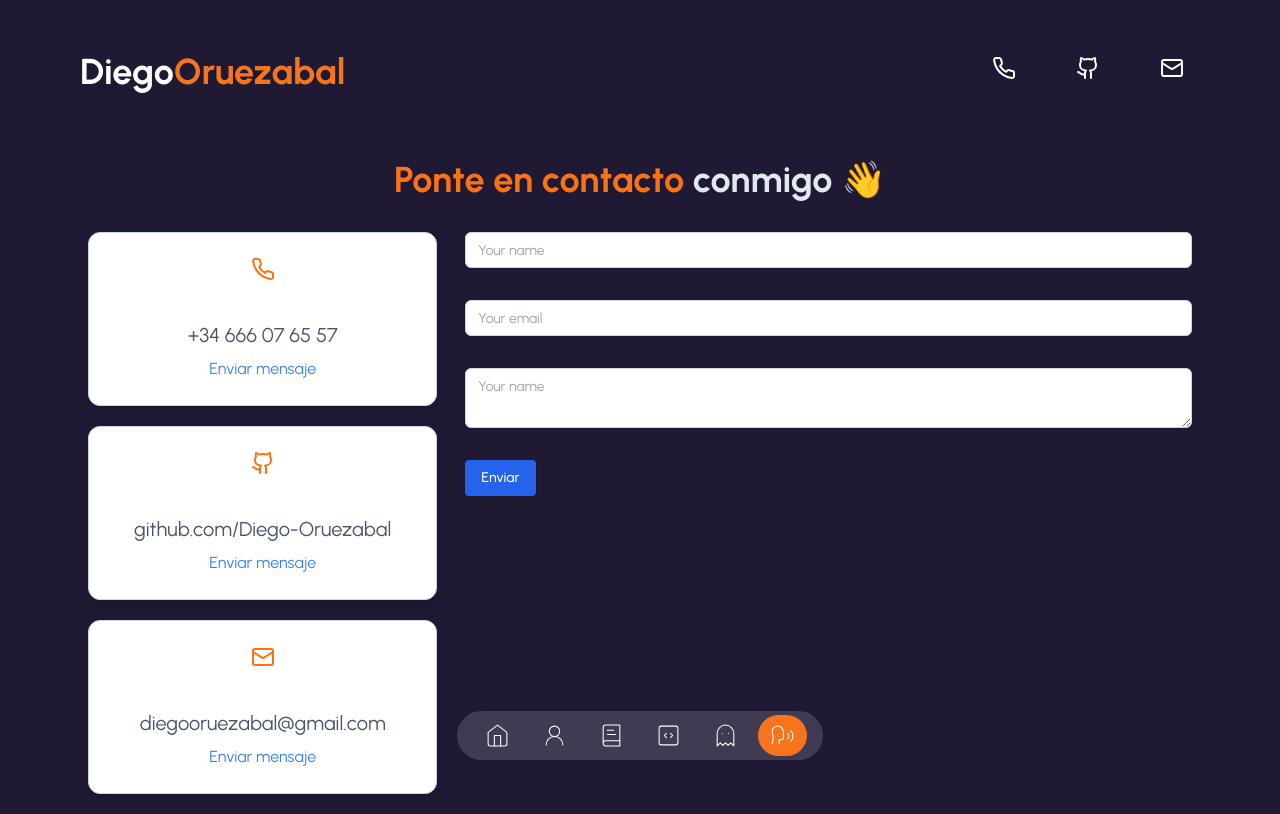
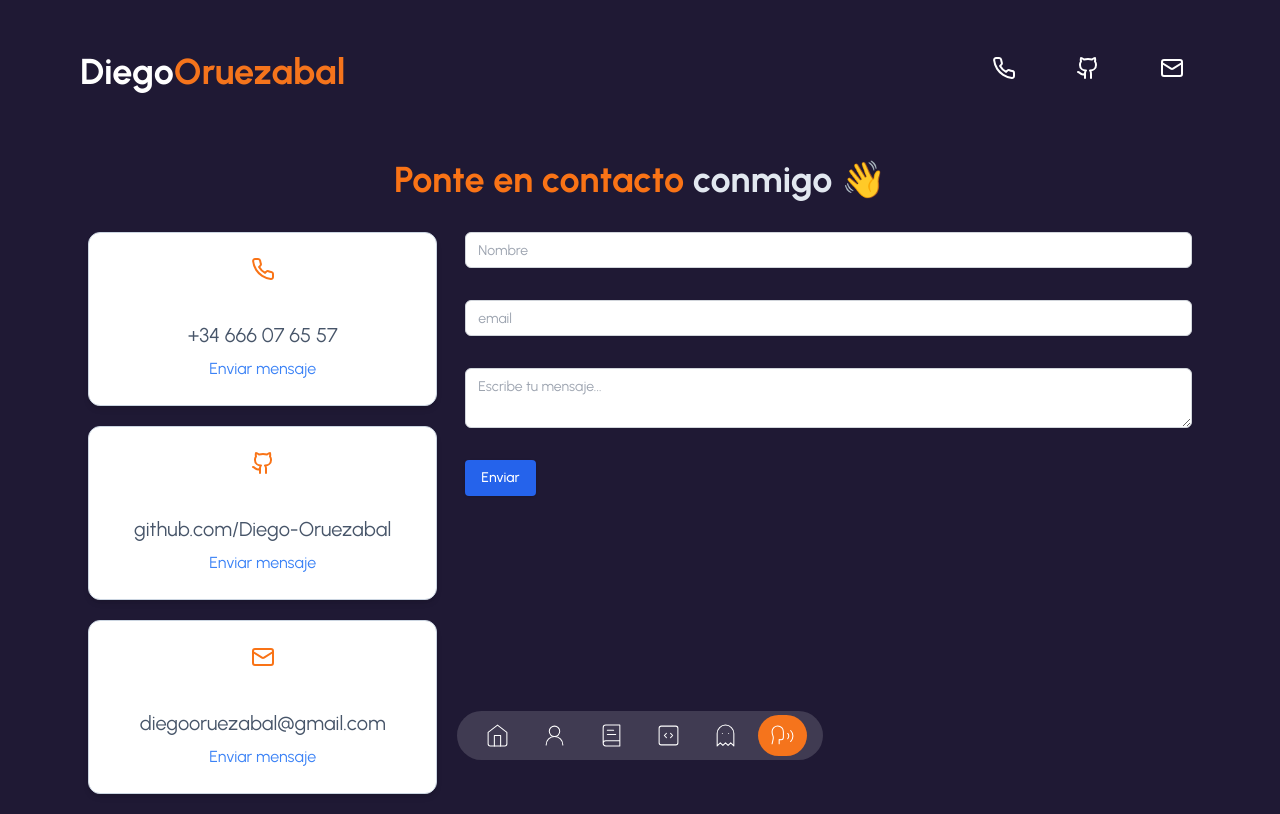
Before and after one commit to Diego-Oruezabal/portfolio-diego, a Next.js app: page /contact in a window 1280 px wide. Built offline with nearby package versions, Linux system fonts and the light colour scheme.

Commit message:
Formulario terminado

```diff
--- a/app/api/send/route.ts
+++ b/app/api/send/route.ts
@@ -3,7 +3,7 @@
 import { EmailTemplate } from '@/components/email.template';
 import { Resend } from 'resend';
 
-const resend = new Resend("re_csNAJzAe_JNWmdgCGxkXdrSqPZMYZD79F");
+const resend = new Resend(process.env.RESEND_API_KEY);
 
 export async function POST(req: Request) {
 
--- a/components/contact-form.tsx
+++ b/components/contact-form.tsx
@@ -8,8 +8,11 @@ import { Form, FormControl, FormField, FormItem, FormMessage } from "./ui/form";
 import { Input } from "./ui/input";
 import { Textarea } from "./ui/textarea";
 import { Button } from "./ui/button";
+import { useState } from "react";
+import { h4 } from "motion/react-client";
 
 const ContactForm = () => {
+    const [succesForm, setSucessForm] = useState(false)
 
     const formSchema = z.object({
         username:z.string().min(2).max(50),
@@ -27,14 +30,22 @@ const ContactForm = () => {
         },
       })
 
-      const  onSubmit = (values: z.infer<typeof formSchema>) => {
-        console.log(values)
+      const  onSubmit = async (values: z.infer<typeof formSchema>) => {
+        const response = await fetch("/api/send", {
+            method: "POST",
+            body:JSON.stringify(values)
+        })
+        if(response.status === 200) {
+            setSucessForm(true)
+        }
       }
 
     return (
 
         <Form {...form} >
-
+            {succesForm ? (
+                <h4>Formulario enviado con éxito 👌</h4>
+            ): (
                 <form action="" onSubmit={form.handleSubmit(onSubmit)} className="space-y-8">
 
                 <FormField
@@ -44,7 +55,7 @@ const ContactForm = () => {
                     <FormItem>
                         <FormControl>
                             <Input
-                            placeholder="Your name"
+                                placeholder="Nombre"
                                 {...field}
                                 className="bg-white text-black dark:bg-slate-800 dark:text-white border border-gray-300 hover:border-orange-500 focus:border-orange-500 focus:outline-none"
 
@@ -63,7 +74,7 @@ const ContactForm = () => {
                     <FormItem>
                         <FormControl>
                             <Input
-                            placeholder="Your email"
+                                placeholder="email"
                                 {...field}
                                 className="bg-white text-black dark:bg-slate-800 dark:text-white border border-gray-300 hover:border-orange-500 focus:border-orange-500 focus:outline-none"
 
@@ -82,7 +93,7 @@ const ContactForm = () => {
                     <FormItem>
                         <FormControl>
                             <Textarea
-                            placeholder="Your name"
+                                placeholder="Escribe tu mensaje..."
                                 {...field}
                                 className="bg-white text-black dark:bg-slate-800 dark:text-white border border-gray-300 hover:border-orange-500 focus:border-orange-500 focus:outline-none"
 
@@ -97,7 +108,7 @@ const ContactForm = () => {
                  <Button type="submit" className="bg-blue-600 text-white px-4 py-2 rounded">Enviar</Button>
 
                 </form>
-
+            )}
         </Form>
     );
 }
```
Also changed, not shown: 1 other file (tests, documents, lock files or other folders). Lines whose indentation alone changed are shown as unchanged.
